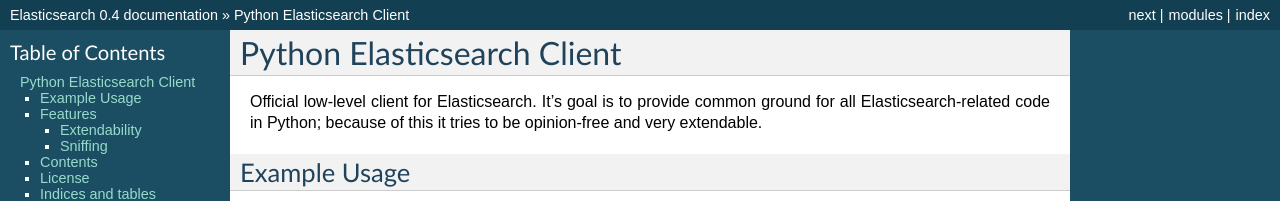
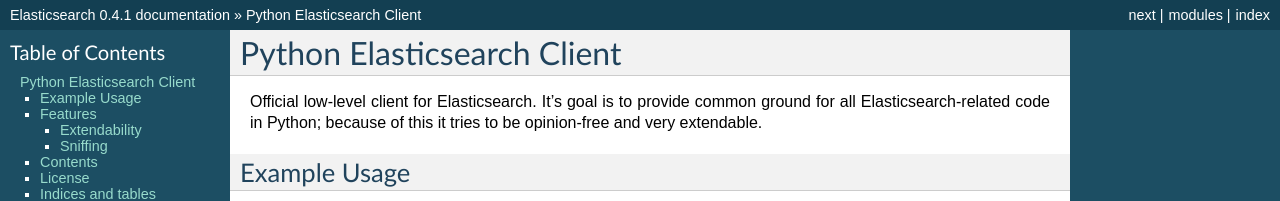
Before and after one commit to elastic/elasticsearch-py, a Sphinx documentation site: the page built from docs/index.rst, in a window 1280 px wide and 900 px high. Shown: the top 201 px of the window. Built offline with Sphinx 7.4.7, drawn with Linux system fonts in a browser that asks for light colours; some of the changed text lies outside the part shown.

Commit message:
bump version for PYPI

```diff
--- a/docs/conf.py
+++ b/docs/conf.py
@@ -50,9 +50,9 @@
 # built documents.
 #
 # The short X.Y version.
-version = '0.4'
+version = '0.4.1'
 # The full version, including alpha/beta/rc tags.
-release = '0.4'
+release = '0.4.1'
 
 # The language for content autogenerated by Sphinx. Refer to documentation
 # for a list of supported languages.
--- a/elasticsearch/__init__.py
+++ b/elasticsearch/__init__.py
@@ -1,6 +1,6 @@
 from __future__ import absolute_import
 
-VERSION = (0, 4)
+VERSION = (0, 4, 1)
 __version__ = VERSION
 __versionstr__ = '.'.join(map(str, VERSION))
 
--- a/setup.py
+++ b/setup.py
@@ -5,7 +5,7 @@
 
 
 
-VERSION = (0, 4)
+VERSION = (0, 4, 1)
 __version__ = VERSION
 __versionstr__ = '.'.join(map(str, VERSION))
 
```
